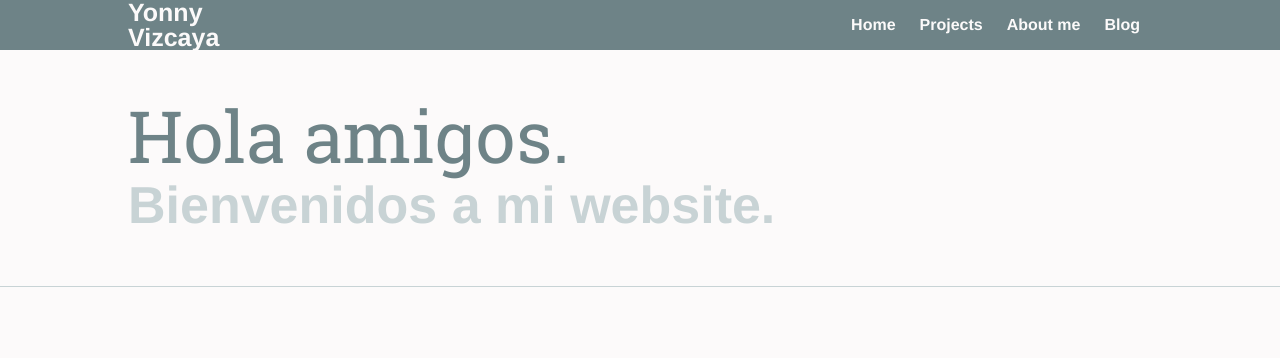
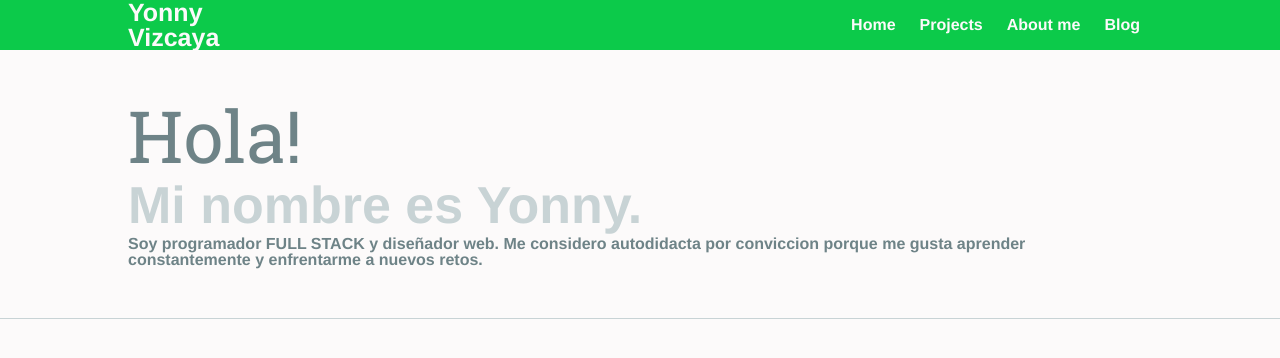
Before and after one commit to yonnyviz/portfolio, an Angular app: page / in a window 1280 px wide. Shown: the top 358 px of the page. Built offline with nearby package versions, Linux system fonts and the light colour scheme.

Commit message:
Updating Portfolio

```diff
--- a/src/app/presentation/home/components/jumbotron/jumbotron.component.html
+++ b/src/app/presentation/home/components/jumbotron/jumbotron.component.html
@@ -2,5 +2,6 @@
   <div class="jumbotron-content">
     <h1>{{ content.title }}</h1>
     <h2>{{ content.subtitle }}</h2>
+    <p>{{ content.paragraph }}</p>
   </div>
 </div>
--- a/src/app/presentation/home/components/jumbotron/jumbotron.component.ts
+++ b/src/app/presentation/home/components/jumbotron/jumbotron.component.ts
@@ -1,6 +1,6 @@
 import { Component, OnInit, Input } from '@angular/core';
 
-interface JumbotronContent { title: string, subtitle: string }
+interface JumbotronContent { title: string, subtitle: string, paragraph: string }
 
 @Component({
   selector: 'jumbotron',
@@ -18,8 +18,9 @@ export class JumbotronComponent implements OnInit {
 
   getContent(): JumbotronContent {
     return this.content = {
-      title: "Hola amigos.",
-      subtitle: "Bienvenidos a mi website."
+      title: "Hola!",
+      subtitle: "Mi nombre es Yonny.",
+      paragraph: "Soy programador FULL STACK y diseñador web. Me considero autodidacta por conviccion porque me gusta aprender constantemente y enfrentarme a nuevos retos."
     }
   }
 
--- a/src/assets/sass/base/_elements.scss
+++ b/src/assets/sass/base/_elements.scss
@@ -56,3 +56,9 @@ a:hover {
     text-decoration: none;
     color: $main-white;
 }
+
+p{
+    font-family: $body-primary-font;
+    color: $main-font-color;
+    font-weight: 400;
+}
--- a/src/assets/sass/theme/_colors.scss
+++ b/src/assets/sass/theme/_colors.scss
@@ -7,10 +7,12 @@ $main-dark-green: #0CCA4A;
 $main-light-green: #6CE559;
 
 // Element Colors
+$main-font-color: $main-dark-blue;
+
 $body-bg: $main-white;
 $body-font-color: $main-dark-blue;
 
-$header-bg-color: $main-dark-blue;
+$header-bg-color: $main-dark-green;
 $header-font-color: $main-white;
 
 $headings-main-color: $main-dark-blue;
--- a/src/index.html
+++ b/src/index.html
@@ -2,7 +2,7 @@
 <html lang="en">
 <head>
   <meta charset="utf-8">
-  <title>Porfolio</title>
+  <title>VizCode</title>
   <base href="/">
 
   <meta name="viewport" content="width=device-width, initial-scale=1">
```
